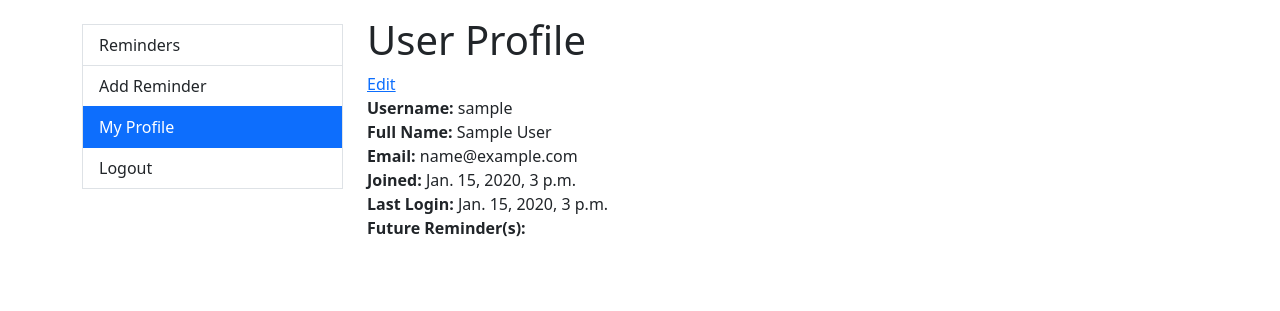
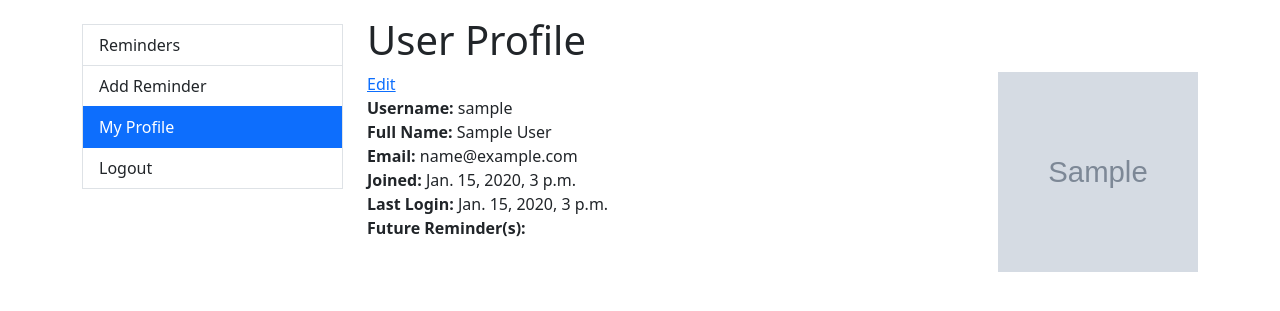
Before and after one commit to Square63/pill.reminder, a Django app: page /profile in a window 1280 px wide. Shown: the top 311 px of the page. Run offline with Django 4.2, Linux system fonts and the light colour scheme; a user stored in the database is signed in; tables that the repository leaves empty hold one stand-in row (values such as "Sample post"); grey boxes marked "Sample" are stand-in pictures.

Commit message:
Profile picture form on edit form template and render picture on profile detail

```diff
--- a/pillreminder/templates/pillreminder/profile-edit.html
+++ b/pillreminder/templates/pillreminder/profile-edit.html
@@ -8,9 +8,10 @@
 {% block content %}
   <div class="row">
     <div class="col-6">
-      <form method="POST">
+      <form method="POST" enctype="multipart/form-data">
         {% csrf_token %}
         {{ form|crispy }}
+        {{ picform|crispy }}
         <button type="submit" class="btn btn-primary">Update</button>
       </form>
     </div>
--- a/pillreminder/templates/pillreminder/profile.html
+++ b/pillreminder/templates/pillreminder/profile.html
@@ -10,7 +10,7 @@
 
 {% block content %}
   <div class="row">
-    <div class="col-5">
+    <div class="col-6">
       <a href="{% url 'profile-edit' user.id %}">Edit</a>
       <div class="username"><strong>Username: </strong>{{ user.username }}</div>
       <div class="fullname"><strong>Full Name: </strong>{{ user.first_name }} {{ user.last_name }}</div>
@@ -19,6 +19,11 @@
       <div class="lastlogin"><strong>Last Login: </strong>{{ user.last_login }}</div>
       <div class="upcoming"><strong>Future Reminder(s): </strong></div>
     </div>
+    {% if user.profilepicture %}
+      <div class="col-6">
+        <img src="{{ user.profilepicture.image.url }}" alt="Profile Picture" class="float-end" width="200" height="200">
+      </div>
+    {% endif %}
   </div>
   {% for reminder in user.upcoming_reminders %}
     <a href="{% url 'reminder' reminder.id %}" class="reminder-anchor hover:bg-gray-50">
```
